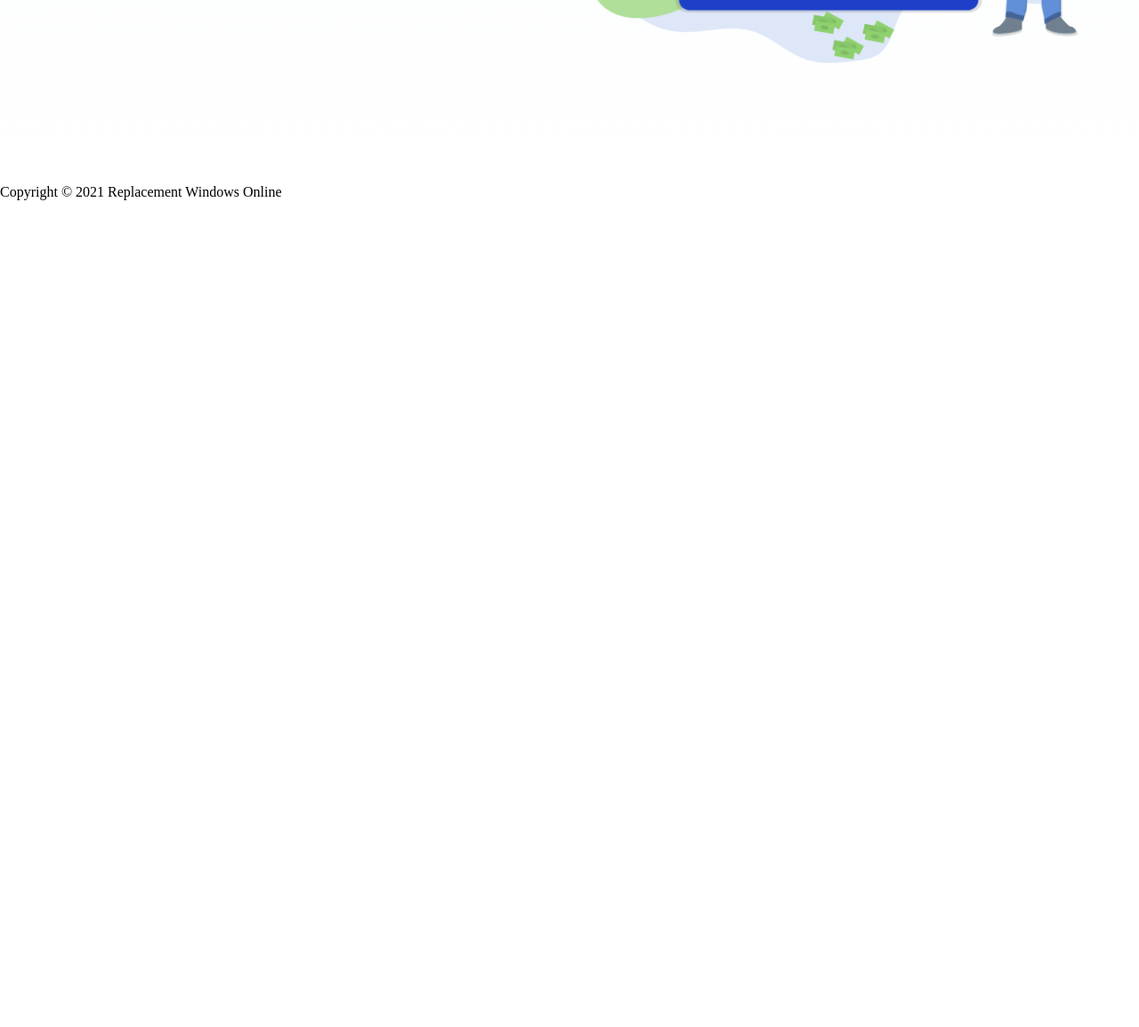
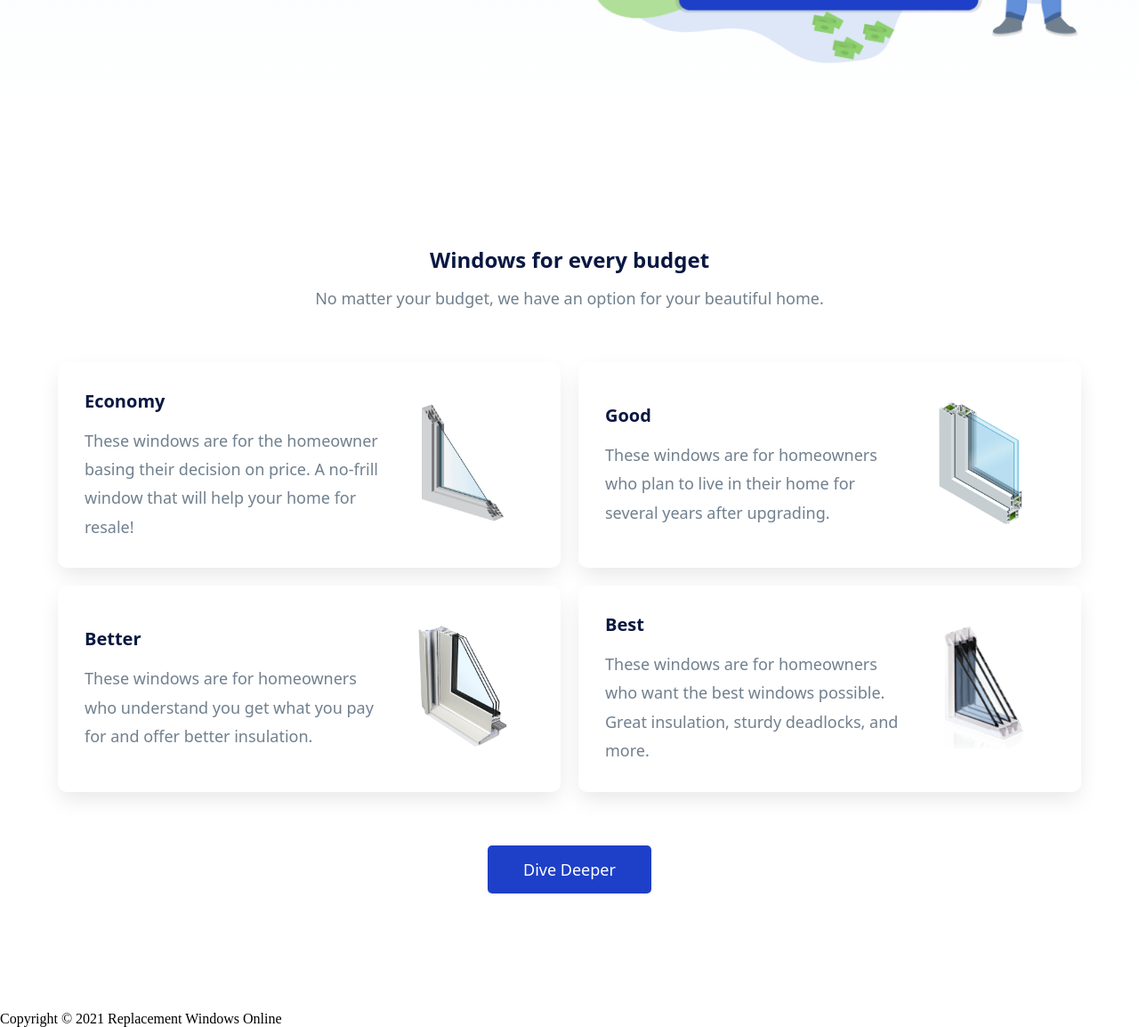
Before and after one commit to TechJohnson/replacement-windows, a Gatsby site: page / in a window 1280 px wide. Shown: the part 2116-3270 px from the top of the page at 89% size. Before the commit the page ends 2341 px from the top, so only its background shows below. Built offline with nearby package versions, Linux system fonts and the light colour scheme; Gatsby itself is replaced by a stand-in of ours.

Commit message:
Create homepage option section
Homepage section to display the different tiers provided by company.

```diff
--- /dev/null
+++ b/src/components/windowOptions.js
@@ -0,0 +1,107 @@
+import React from "react"
+import Button from "./button"
+import Img from "gatsby-image"
+import { useStaticQuery, graphql } from "gatsby"
+
+
+const WindowOptions = () => {
+    const data = useStaticQuery(graphql`
+        query {
+            best: file(relativePath: { eq: "best.png"}) {
+                childImageSharp {
+                    fixed(width: 160) {
+                        ...GatsbyImageSharpFixed
+                    }
+                }
+            }
+            better: file(relativePath: { eq: "better.png"}) {
+                childImageSharp {
+                    fixed(width: 160) {
+                        ...GatsbyImageSharpFixed
+                    }
+                }
+            }
+            good: file(relativePath: { eq: "good.png"}) {
+                childImageSharp {
+                    fixed(width: 160) {
+                        ...GatsbyImageSharpFixed
+                    }
+                }
+            }
+            economy: file(relativePath: { eq: "economy.png"}) {
+                childImageSharp {
+                    fixed(width: 160) {
+                        ...GatsbyImageSharpFixed
+                    }
+                }
+            }
+        }
+    `)
+    return (
+        <div className="optionSection">
+            <div className="container">
+                <div style={{
+                    padding: '100px 0',
+                    margin: '0'
+                }}>
+
+                        <div style={{
+                            textAlign: 'center'
+                        }}>
+                            <h2>Windows for every budget</h2>
+                            <p>No matter your budget, we have an option for your beautiful home.</p>
+                        </div>
+                        <div className='optionBoxSection'>
+                            <div className='optionBox'>
+                                <div>
+                                    <h4>Economy</h4>
+                                    <p>These windows are for the homeowner basing their decision on price. A no-frill window that will help your home for resale!</p>
+                                </div>
+                                <div>
+                                    <Img fixed={data.economy.childImageSharp.fixed} />
+                                </div>
+                            </div>
+                            <div className='optionBox'>
+                                <div>
+                                    <h4>Good</h4>
+                                    <p>These windows are for homeowners who plan to live in their home for several years after upgrading.</p>
+                                </div>
+                                <div>
+                                    <Img fixed={data.good.childImageSharp.fixed} />
+                                </div>
+                            </div>
+                            <div className='optionBox'>
+                                <div>
+                                    <h4>Better</h4>
+                                    <p>These windows are for homeowners who understand you get what you pay for and offer better insulation.</p>
+                                </div>
+                                <div>
+                                    <Img fixed={data.better.childImageSharp.fixed} />
+                                </div>
+                            </div>
+                            <div className='optionBox'>
+                                <div>
+                                    <h4>Best</h4>
+                                    <p>These windows are for homeowners who want the best windows possible. Great insulation, sturdy deadlocks, and more.</p>
+                                </div>
+                                <div>
+                                    <Img fixed={data.best.childImageSharp.fixed} />
+                                </div>
+                            </div>
+                        </div>
+                        <div style={{
+                            display: 'flex',
+                            justifyContent: 'center'
+                        }}>
+                            <Button buttonText='Dive Deeper' style={{
+                                justifyContent: 'center'
+                            }} />
+                        </div>
+
+                </div>
+            </div>
+        </div>
+    )
+}
+
+export default WindowOptions
--- a/src/pages/index.js
+++ b/src/pages/index.js
@@ -3,6 +3,7 @@ import Layout from "../components/layout"
 import SEO from "../components/seo"
 import ProcedureSection from "../components/procedureSection"
 import Affordability from "../components/affordability"
+import WindowOptions from "../components/windowOptions"
 
 const IndexPage = () => (
   <Layout>
@@ -13,6 +14,8 @@ const IndexPage = () => (
 
     <Affordability />
 
+    <WindowOptions />
+
   </Layout>
 )
 
--- a/src/style/style.scss
+++ b/src/style/style.scss
@@ -115,3 +115,31 @@ header {
         }
     }
 }
+
+.optionSection {
+    .optionBoxSection {
+        display: flex;
+        flex-wrap: wrap;
+        justify-content: center;
+        padding: 50px 0;
+        margin: 0 15px;
+    }
+    .optionBox {
+        display: flex;
+        align-items: center;
+        background: #ffffff;
+        width: 505px;
+        padding: 30px;
+        margin: 10px;
+        border-radius: 10px;
+        box-shadow: 0 10px 25px -3px rgba(0,0,0,.10);
+        h4 {
+            font-size: 20px;
+            color: $darkBlue;
+            padding-bottom: 15px;
+        }
+        p {
+            line-height: 1.8;
+        }
+    }
+}
```
Also changed, not shown: src/images/best.png (added), src/images/better.png (added), src/images/economy.png (added), src/images/good.png (added), src/style/style.css, 1 other file.
